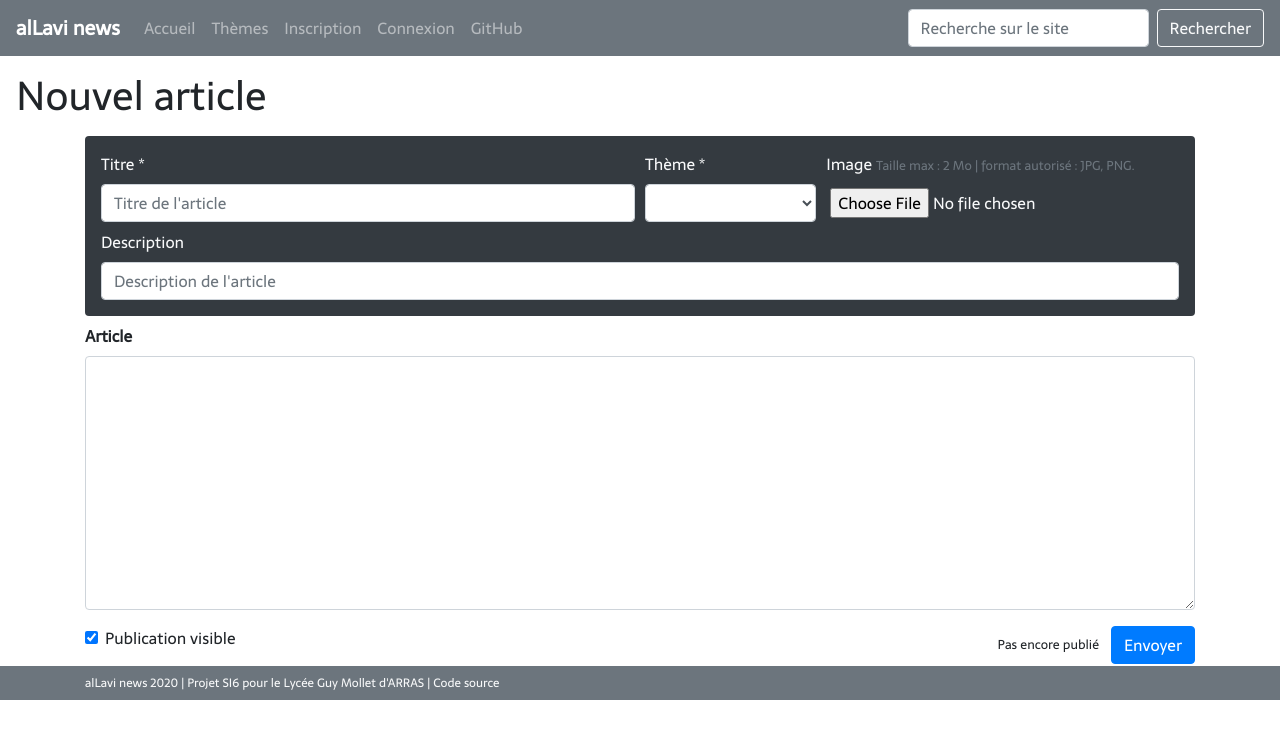
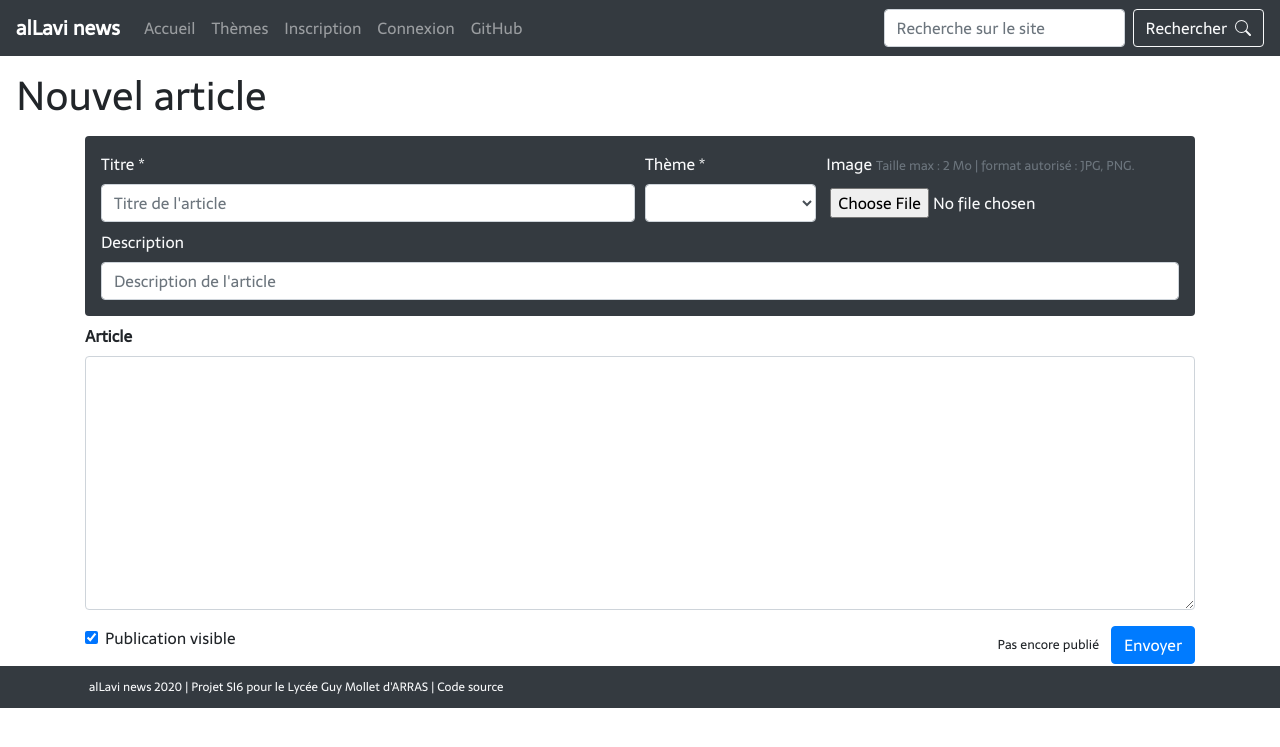
Before and after one commit to alexlabuz/alvnews, a PHP site: template src/view/editor.html.twig in a window 1280 px wide. Shown: the top 747 px of the page. Run offline with PHP 8.4, Linux system fonts and the light colour scheme; the template is opened without the code that fills it, so the values that code supplies are empty; some libraries are stand-ins or nearby versions.

Commit message:
Quelques amélioration

```diff
--- a/public/css/style.css
+++ b/public/css/style.css
@@ -28,7 +28,7 @@ body::-webkit-scrollbar-thumb{
 
 /*--Tamplate--*/
 nav.homeNavBar{
-	z-index:11;
+	z-index:16;
 }
 /*--Recherche instantané---*/
 .form-search{position: relative;}
--- a/src/controller/userController.php
+++ b/src/controller/userController.php
@@ -406,7 +406,7 @@ function forgotPasswordController($twig, $db){
 		exit;
 	}
 
-	$message[0] = "Un mail vous à était envoyé afin de changer votre mot de passe";
+	$message[0] = "Un mail vous a était envoyé afin de changer votre mot de passe";
 	$message[1] = "Le mail ne correspond à aucun compte";
 
 	if(isset($_GET["code"]) && isset($message[$_GET["code"]])){
--- a/src/view/base.html.twig
+++ b/src/view/base.html.twig
@@ -5,7 +5,7 @@
 	<meta charset="utf-8" />
 	<meta name="viewport" content="width=device-width, initial-scale=1, shrink-to-fit=no">
 	<link rel="stylesheet" href="https://stackpath.bootstrapcdn.com/bootstrap/4.4.1/css/bootstrap.min.css" integrity="sha384-Vkoo8x4CGsO3+Hhxv8T/Q5PaXtkKtu6ug5TOeNV6gBiFeWPGFN9MuhOf23Q9Ifjh" crossorigin="anonymous">
-	<link rel="stylesheet" href="css/style.css">
+	<link rel="stylesheet" href="css/style.css?1">
 	<link rel="icon" type="image/png" sizes="32x32" href="images/favicon-32x32.png" />
 	<link rel="apple-touch-icon" sizes="120x120" href="images/apple-icon-120x120.png" />
 {% block head %}{% endblock %}
@@ -13,7 +13,7 @@
 <body>
 
 {% if form.nonavbar is not defined %}
-<nav class="navbar navbar-expand-md navbar-dark bg-secondary sticky-top homeNavBar">
+<nav class="navbar navbar-expand-md navbar-dark bg-dark sticky-top homeNavBar">
 	<a class="navbar-brand" href="./"><b>alLavi news</b></a>
 	<button class="navbar-toggler" type="button" data-toggle="collapse" data-target="#navbarNav" aria-controls="navbarNav" aria-expanded="false" aria-label="Toggle navigation">
 		<span class="navbar-toggler-icon"></span>
@@ -59,7 +59,12 @@
 		</ul>
 		<form class="form-inline my-2 my-lg-0 form-search" method="POST" action="?page=search">
 			<input class="form-control mr-sm-2 input-search" type="search" placeholder="Recherche sur le site" name="search" aria-label="Search">
-			<button class="btn btn-outline-light my-2 my-sm-0" name="btRecherche" type="submit">Rechercher</button>
+			<button class="btn btn-outline-light my-2 my-sm-0" name="btRecherche" type="submit">Rechercher
+			<svg width="1em" height="1em" viewBox="0 0 16 16" class="bi bi-search mb-1 ml-1" fill="currentColor" xmlns="http://www.w3.org/2000/svg">
+				<path fill-rule="evenodd" d="M10.442 10.442a1 1 0 0 1 1.415 0l3.85 3.85a1 1 0 0 1-1.414 1.415l-3.85-3.85a1 1 0 0 1 0-1.415z"/>
+				<path fill-rule="evenodd" d="M6.5 12a5.5 5.5 0 1 0 0-11 5.5 5.5 0 0 0 0 11zM13 6.5a6.5 6.5 0 1 1-13 0 6.5 6.5 0 0 1 13 0z"/>
+			</svg>
+			</button>
 			<!--Suggestion instané (search.js)-->
 			<ul class="list-group list-group-flush suggestion"></ul>
 		</form>
@@ -72,9 +77,9 @@
 </div>
 
 {% if form.nofooter is not defined %}
-<div class="container-fluid bg-secondary overflow-hidden p-2 mt-3 footer">
+<div class="container-fluid bg-dark overflow-hidden p-2 mt-3 text-light footer">
 	<div class="container">
-	<p class="text-light m-0">alLavi news 2020 | Projet SI6 pour le Lycée Guy Mollet d'ARRAS | <a class="text-light" href="https://github.com/alexlabuz/alvnews" target="_blank">Code source</a></p>
+	<p class="m-1">alLavi news 2020 | Projet SI6 pour le Lycée Guy Mollet d'ARRAS | <a class="text-light" href="https://github.com/alexlabuz/alvnews" target="_blank">Code source</a></p>
 	</div>
 </div>
 {% endif %}
--- a/src/view/profil.html.twig
+++ b/src/view/profil.html.twig
@@ -61,7 +61,7 @@
 				</div>
 			</div>
 			{% endif %}
-			<a href="?page=deconnexion" class="nav-item nav-link bg-danger text-light">Déconnexion</a>
+			<a href="?page=deconnexion" class="nav-item nav-link bg-danger text-light rounded-pill">Déconnexion</a>
 		</div>
 	</nav>
 </div>
```
Also changed, not shown: src/view/article.html.twig (+8 -4 lines).
